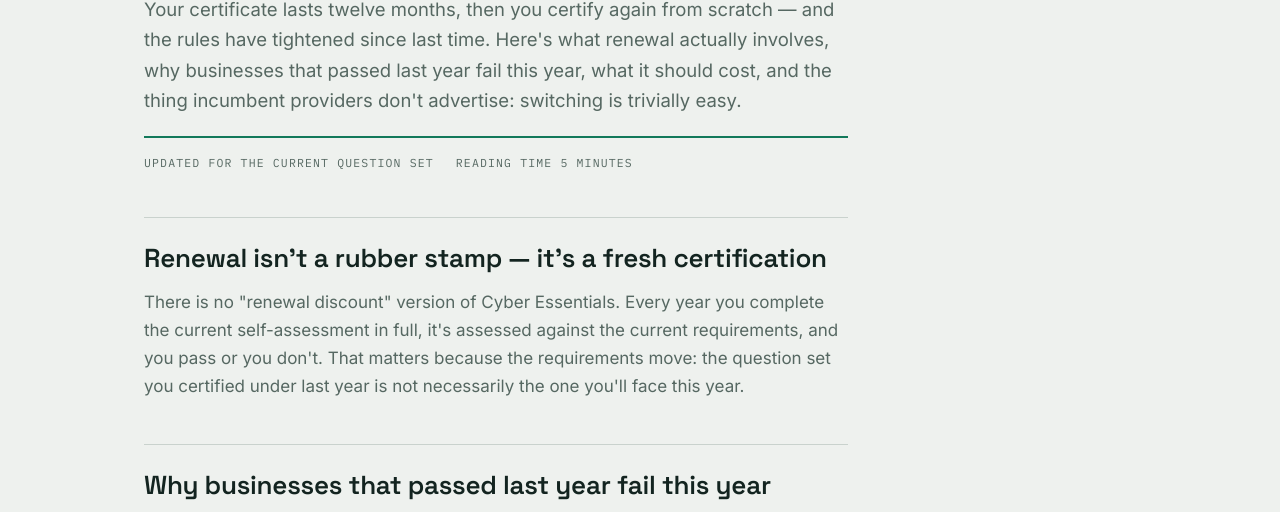
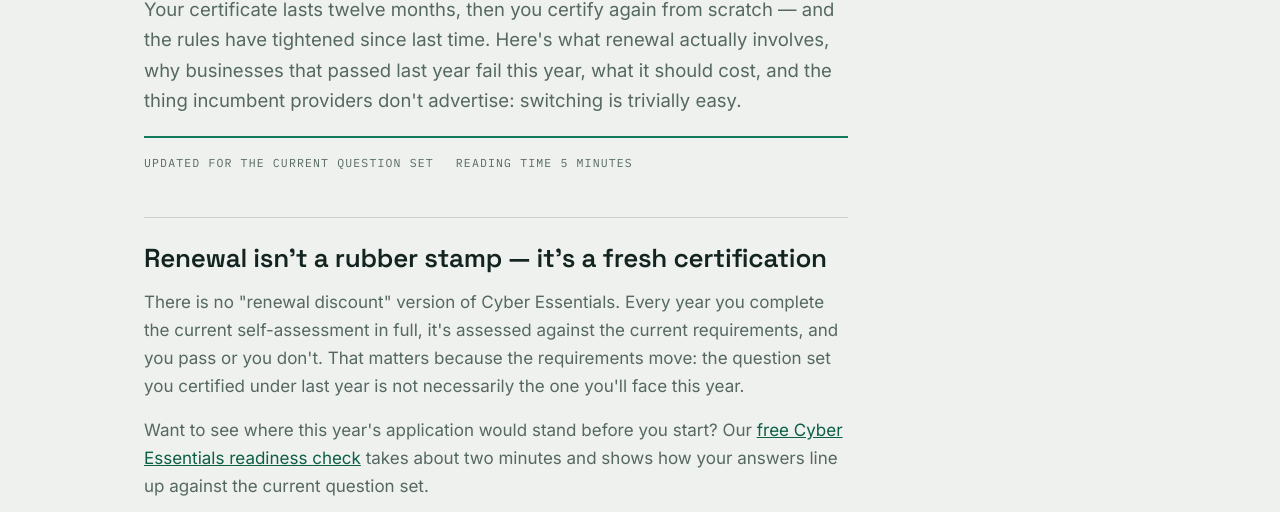
Before and after one commit to Chadhauser/passcyber-site, a plain HTML site: page guides/cyber-essentials-renewal.html in a window 1280 px wide. Shown: the part 279-791 px from the top of the page. Drawn offline with Linux system fonts and the light colour scheme.

Commit message:
Renewal guide: add readiness check link in first screen

```diff
--- a/guides/cyber-essentials-renewal.html
+++ b/guides/cyber-essentials-renewal.html
@@ -56,6 +56,7 @@
 
 <h2>Renewal isn't a rubber stamp — it's a fresh certification</h2>
 <p>There is no "renewal discount" version of Cyber Essentials. Every year you complete the current self-assessment in full, it's assessed against the current requirements, and you pass or you don't. That matters because the requirements move: the question set you certified under last year is not necessarily the one you'll face this year.</p>
+<p>Want to see where this year's application would stand before you start? Our <a href="/check">free Cyber Essentials readiness check</a> takes about two minutes and shows how your answers line up against the current question set.</p>
 
 <h2>Why businesses that passed last year fail this year</h2>
 <p>Two rules now fail an assessment outright, and both catch renewing businesses who "just resubmit last year's answers":</p>
```
